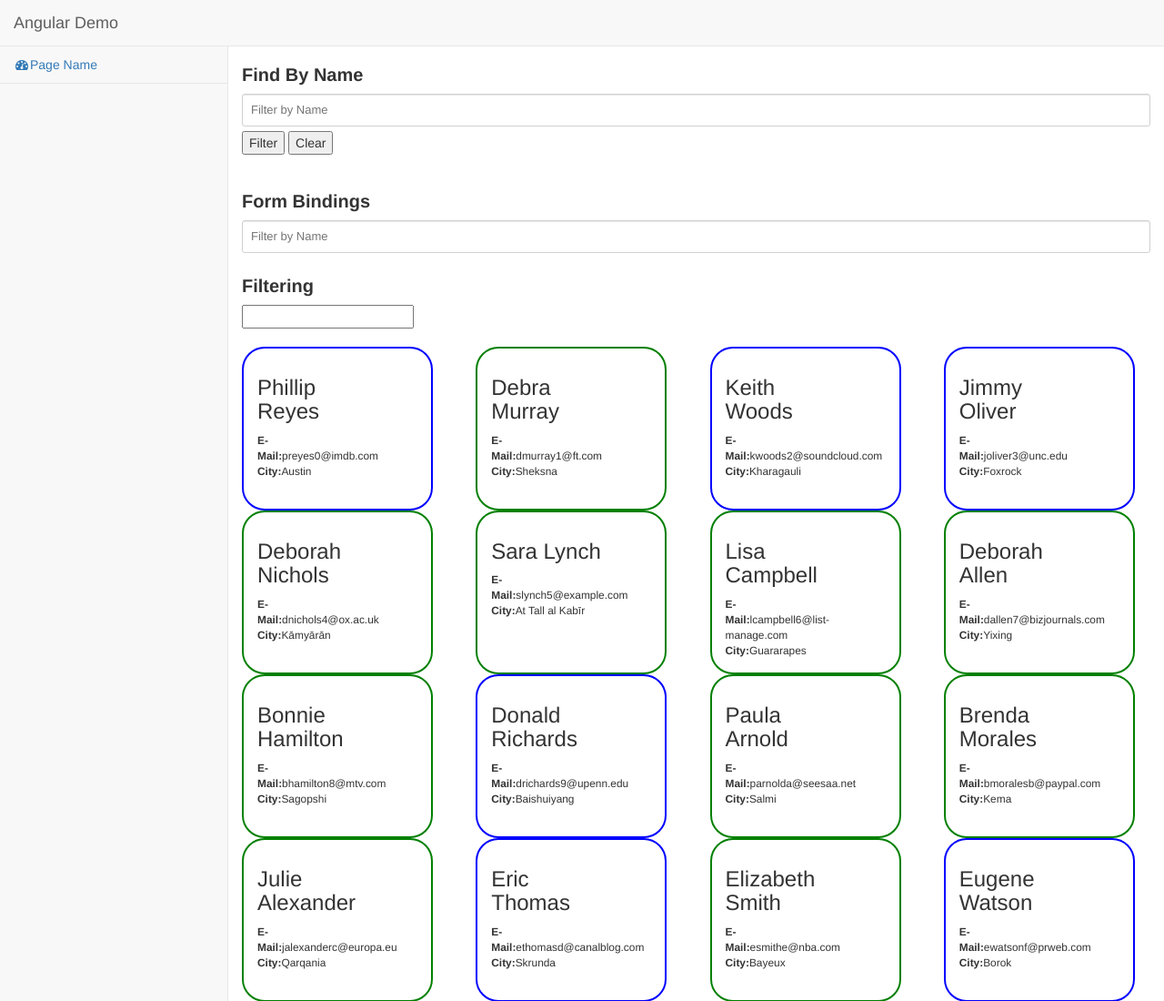
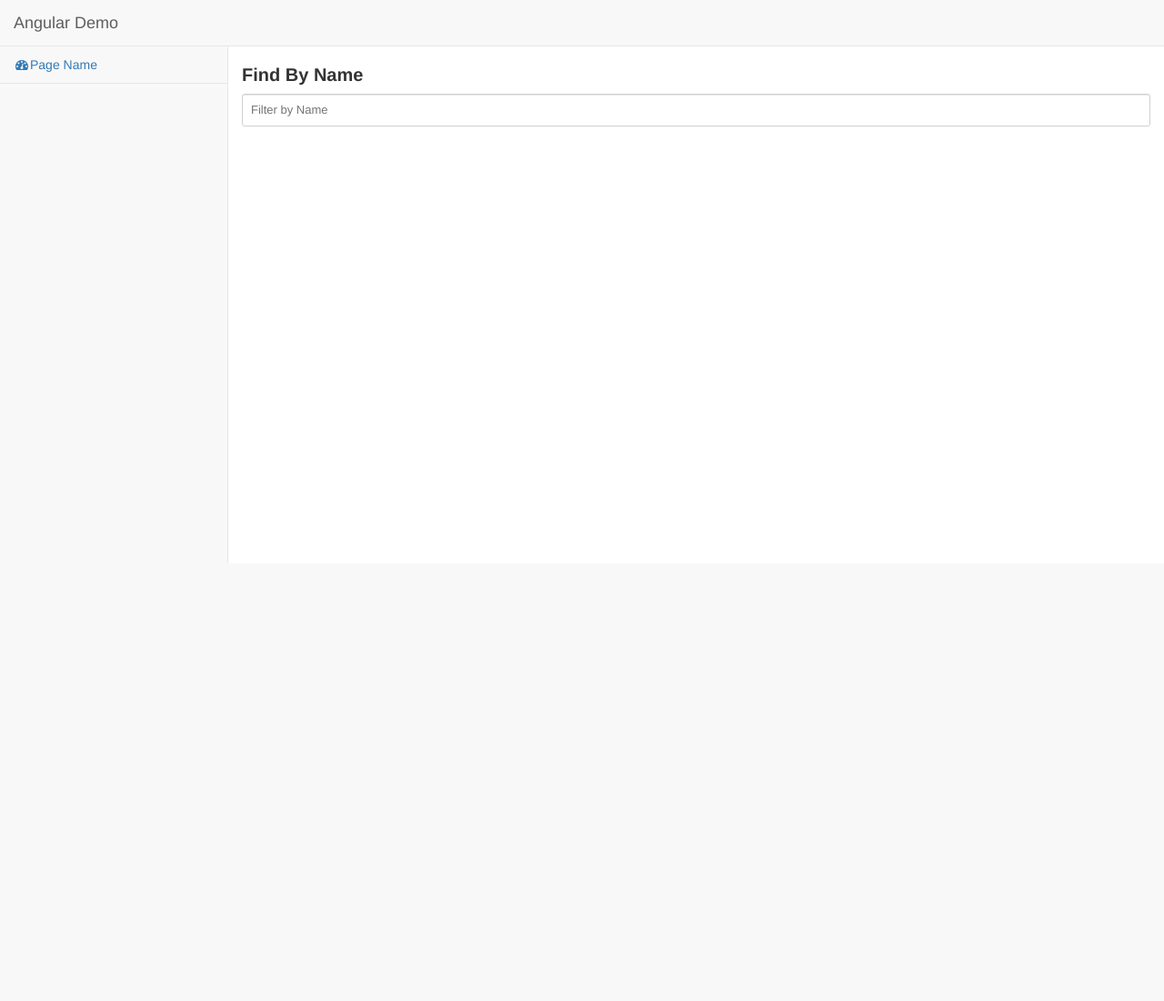
Before and after one commit to VarshikGowda/AngularDemo, a plain HTML site: page Components/index.html in a window 1280 px wide. Shown: the top 1100 px of the page at 91% size. After the commit the page ends 800 px from the top, so only its background shows below. Drawn offline with nearby package versions, Linux system fonts and the light colour scheme; files that its build step writes are made by us from their sources; files whose address does not match are found by name.

Commit message:
Removed Extra Code

```diff
--- a/Components/index.html
+++ b/Components/index.html
@@ -51,23 +51,10 @@
 
                 <h2 class='header'>Find By Name</h2>
                 <selectize placeholder='Filter by Name' config="nameFilter" class='contacts' ng-model="names"></selectize>
-                <input type="button" value="Filter" ng-click="DisplayFilter11()" /> <input type="button" value="Clear" ng-click="ClearFilterValues()" />
+
                 <br /> <br />
 
 
-            </div>
-            <div class="row">
-                <!--myName myConfig-->
-                <form name='myForm'>
-                    <h2 class='header'>Form Bindings</h2>
-                    <selectize placeholder='Filter by Name' options='myOptions' name='myName' config="myConfig" ng-model="myModel" ng-disabled='disable'></selectize>
-                    <!--<p>
-                        <b>ngModel:</b>
-                        <pre>{{myModel |json}}</pre>
-                        <b>myForm.$dirty:</b>
-                        <pre>{{myForm.$dirty | json}}</pre>
-                    </p>-->
-                </form>
             </div>
 
             <div class=" ng-cloak row" ng-repeat="item in selectedList" ng-if="$index % 4 == 0">
@@ -127,73 +114,7 @@
                     </div>
                 </div>
             </div>
-
-            <div class="row">
-                <h2 class='header'>Filtering</h2>
-                <input ng-model="search.text">
-                <br /><br />
-                <div class=" ng-cloak row" ng-repeat="item in myOptions | filter:search.text" ng-if="$index % 4 == 0">
-                    <div class="col-lg-3 col-md-6">
-                        <div ng-class="myOptions[$index].gender === 'F' ? 'rcornersGreen' : 'rcornersBlue' ">
-                            <div class=" panel-heading ">
-                                <div class=" row">
-                                    <div class="col-xs-9 text-left">
-                                        <div class="h3">{{myOptions[$index].text}}</div>
-                                        <div class="small"><b>E-Mail:</b>{{myOptions[$index].email}} </div>
-                                        <div class="small"><b>City:</b>{{myOptions[$index].city}} </div>
-                                    </div>
-                                </div>
-                            </div>
-                        </div>
-                    </div>
-
-                    <div class="col-lg-3 col-md-6" ng-if="myOptions[$index+1]">
-                        <div ng-class="myOptions[$index + 1].gender === 'M' ? 'rcornersBlue' : 'rcornersGreen' ">
-                            <div class="panel-heading">
-                                <div class="row">
-                                    <div class="col-xs-9 text-left">
-                                        <div class="h3">{{myOptions[$index + 1].text}}</div>
-                                        <div class="small"><b>E-Mail:</b>{{myOptions[$index + 1].email}} </div>
-                                        <div class="small"><b>City:</b>{{myOptions[$index + 1].city}} </div>
-                                    </div>
-                                </div>
-                            </div>
-                        </div>
-                    </div>
-
-                    <div class="col-lg-3 col-md-6" ng-if="myOptions[$index+2]">
-                        <div ng-class=" myOptions[$index + 2].gender === 'M' ? 'rcornersBlue' : 'rcornersGreen' ">
-                            <div class="panel-heading">
-                                <div class="row">
-                                    <div class="col-xs-9 text-left">
-                                        <div class="h3">{{myOptions[$index + 2].text}}</div>
-                                        <div class="small"><b>E-Mail:</b>{{myOptions[$index + 2].email}} </div>
-                                        <div class="small"><b>City:</b>{{myOptions[$index + 2].city}} </div>
-                                    </div>
-                                </div>
-                            </div>
-                        </div>
-                    </div>
-
-                    <div class="col-lg-3 col-md-6" ng-if="myOptions[$index+3]">
-                        <div ng-class=" myOptions[$index + 3].gender === 'M' ? 'rcornersBlue' : 'rcornersGreen' ">
-                            <div class="panel-heading">
-                                <div class="row">
-                                    <div class="col-xs-9 text-left">
-                                        <div class="h3">{{myOptions[$index + 3].text}}</div>
-                                        <div class="small"><b>E-Mail:</b>{{myOptions[$index + 3].email}} </div>
-                                        <div class="small"><b>City:</b>{{myOptions[$index + 3].city}} </div>
-                                    </div>
-                                </div>
-                            </div>
-                        </div>
-                    </div>
-                </div>
-            </div>
         </div>
-
-
-
     </div>
 
     <script src="http://code.jquery.com/jquery-1.10.2.js" type="text/javascript"></script>
```
